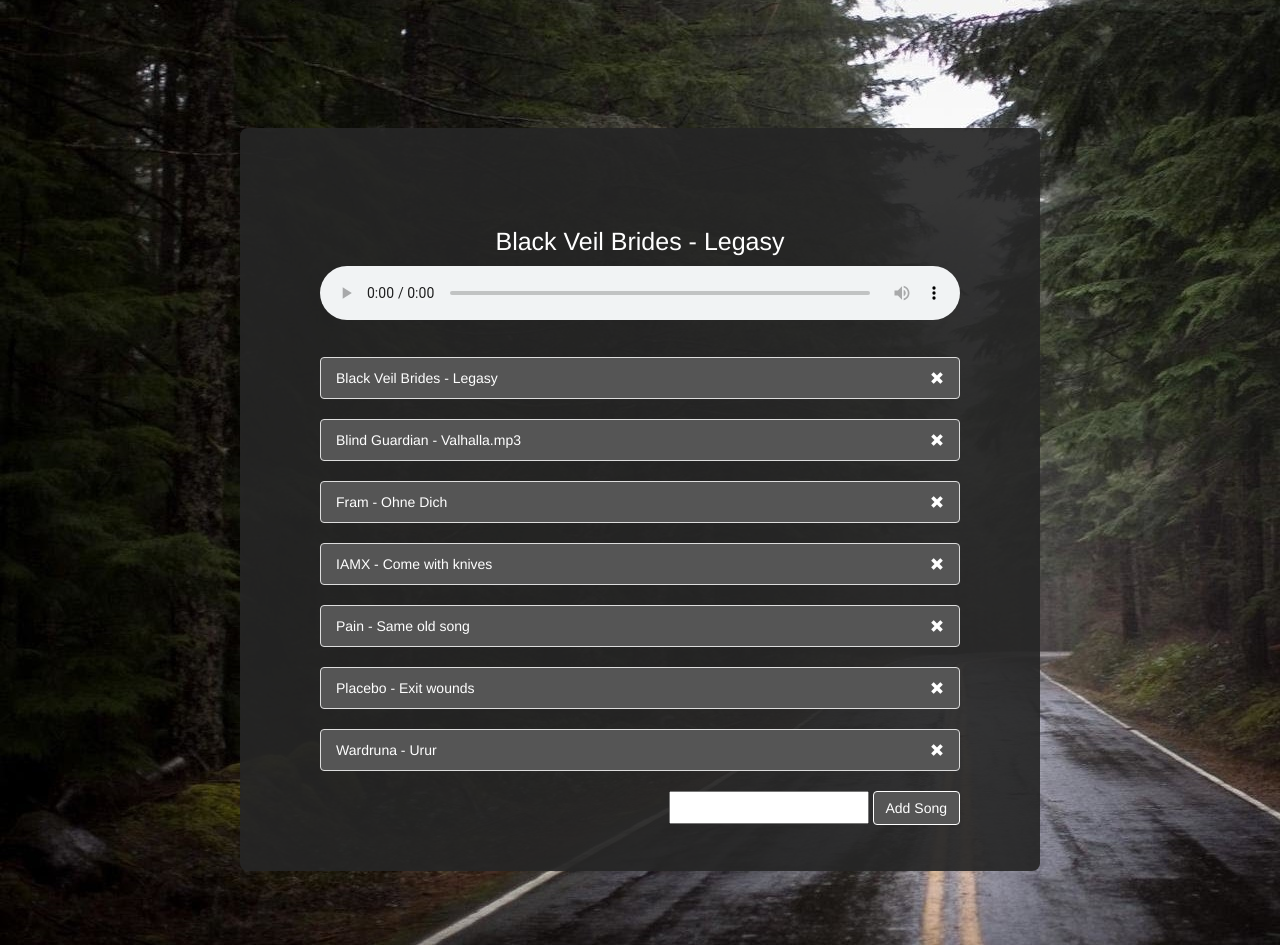
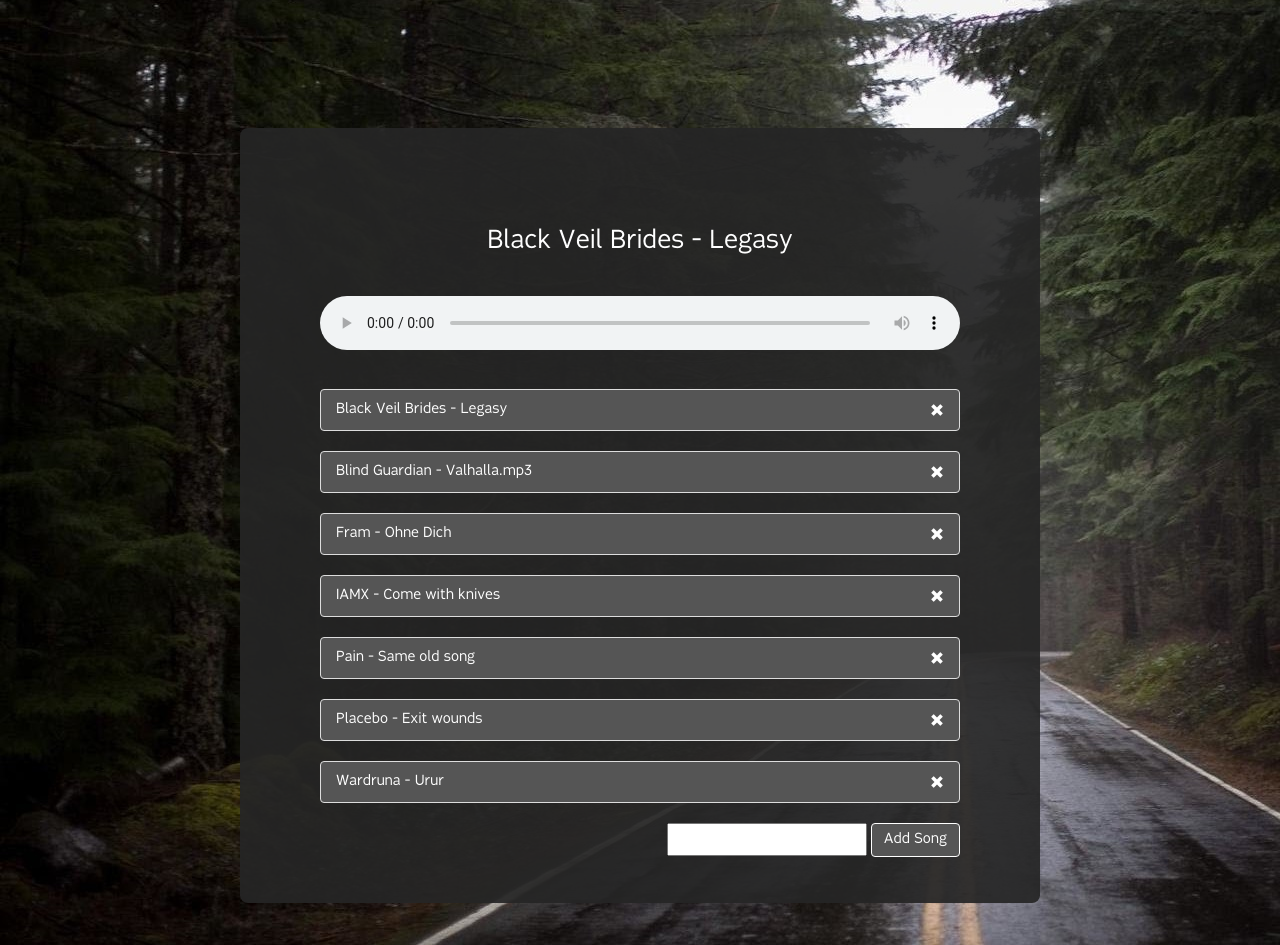
Before and after one commit to anastasiagoncharova/musicPlayer, a plain HTML site: page view/index.html in a window 1280 px wide. Shown: the top 945 px of the page. Drawn offline with nearby package versions, Linux system fonts and the light colour scheme.

Commit message:
add styles

```diff
--- a/script/player.js
+++ b/script/player.js
@@ -7,7 +7,6 @@ function PlayerController($element, $scope, $window) {
   angular.element($window).bind('scroll', function (e) {
     if ($window.scrollY >= 289) {
       $element.addClass('fixed');
-      document.getElementsByClassName('playlist').addClass('fixed-playlist');
     } else {
       $element.removeClass('fixed');
     }
--- a/style/style.css
+++ b/style/style.css
@@ -1,4 +1,11 @@
+/* FONTS */
+@font-face {
+    font-family: Fabrica;
+    src: url(../font/Fabrica.otf);
+}
+
 body {
+	font-family: Fabrica, Helvetica, Segoe UI, sans-serif;
 	background-image: url("../img/forest.jpg");
     background-repeat: no-repeat;
     background-attachment: fixed;
@@ -26,13 +33,11 @@ audio {
 	z-index: 999;
 	background-color: rgba(37, 37, 37, 1);
 }
-.playlist.fixed-playlist {
-
-}
 .player h1 {
 	color: #fff;
 	font-size: 25px;
 	text-align: center;
+	padding-bottom: 30px;
 }
 .list-group a.list {
 	background-color: #555;
--- a/view/index.html
+++ b/view/index.html
@@ -8,8 +8,8 @@
 		<script src="../script/player.js"></script>
 		<script src="../script/playlist.js"></script>
 		<script src="../script/addButton.js"></script>
+		<link rel="stylesheet" href="https://maxcdn.bootstrapcdn.com/bootstrap/3.3.7/css/bootstrap.min.css">
 		<link rel="stylesheet" type="text/css" href="../style/style.css"/>
-		<link rel="stylesheet" href="https://maxcdn.bootstrapcdn.com/bootstrap/3.3.7/css/bootstrap.min.css">
 	</head>
 	<body ng-app="myPlayerApp">
 		<div class="border" ng-controller="mainController as ctrl">
```
Also changed, not shown: font/Fabrica.otf (added), 1 other file.
